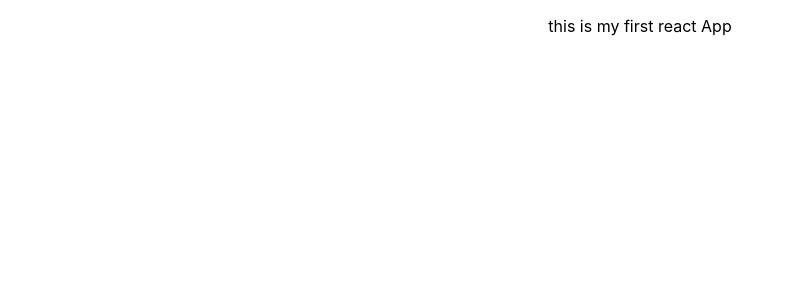
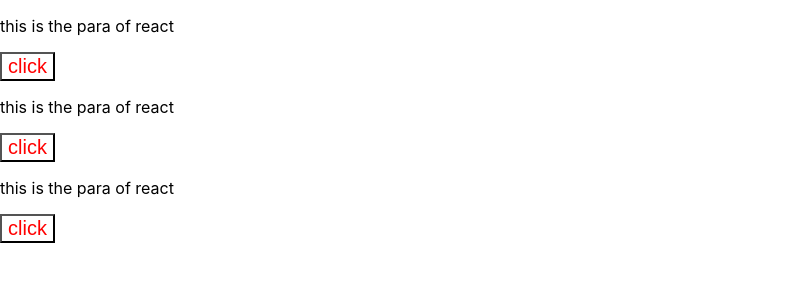
Before and after one commit to wasimhaider55/mern_stack, a React (Create React App) app in the folder react/basics/components/class/jsx/hello/: page / in a window 1280 px wide. Shown: the top 300 px of the page, without its empty margins (0-794 px from the left). Built offline with nearby package versions, Linux system fonts and the light colour scheme.

Commit message:
react lec first completed

```diff
--- a/react/basics/components/class/jsx/hello/src/App.js
+++ b/react/basics/components/class/jsx/hello/src/App.js
@@ -4,7 +4,20 @@ import './App.css';
 function App() {
   return (
     <div className="App">
-      <p>this is my first react App</p>
+      <header className="App-header">
+        <img src={logo} className="App-logo" alt="logo" />
+        <p>
+          Edit <code>src/App.js</code> and save to reload.
+        </p>
+        <a
+          className="App-link"
+          href="https://reactjs.org"
+          target="_blank"
+          rel="noopener noreferrer"
+        >
+          Learn React
+        </a>
+      </header>
     </div>
   );
 }
--- /dev/null
+++ b/react/basics/components/class/jsx/hello/src/Home.css
@@ -0,0 +1,11 @@
+button {
+    color: red;
+    background-color: white;
+    font-size: 20px;
+    font-weight: 100;
+}
+
+
+.test {
+    color: yellow;
+}
--- /dev/null
+++ b/react/basics/components/class/jsx/hello/src/Home.js
@@ -0,0 +1,18 @@
+import { Component } from 'react';
+import './Home.css';
+class Home extends Component {
+
+
+    // render function return jsx this is the wrok of render function
+    render() {
+
+        return (
+            <div className='Home'>
+                <p >this is the para of react </p>
+                <button>click</button>
+            </div>
+        );
+    }
+
+}
+export default Home;
--- a/react/basics/components/class/jsx/hello/src/index.js
+++ b/react/basics/components/class/jsx/hello/src/index.js
@@ -1,13 +1,15 @@
 import React from 'react';
 import ReactDOM from 'react-dom/client';
 import './index.css';
-import App from './App';
+import Home from './Home';
 import reportWebVitals from './reportWebVitals';
 
 const root = ReactDOM.createRoot(document.getElementById('root'));
 root.render(
   <React.StrictMode>
-    <App />
+    <Home />
+    <Home />
+    <Home />
   </React.StrictMode>
 );
 
```
